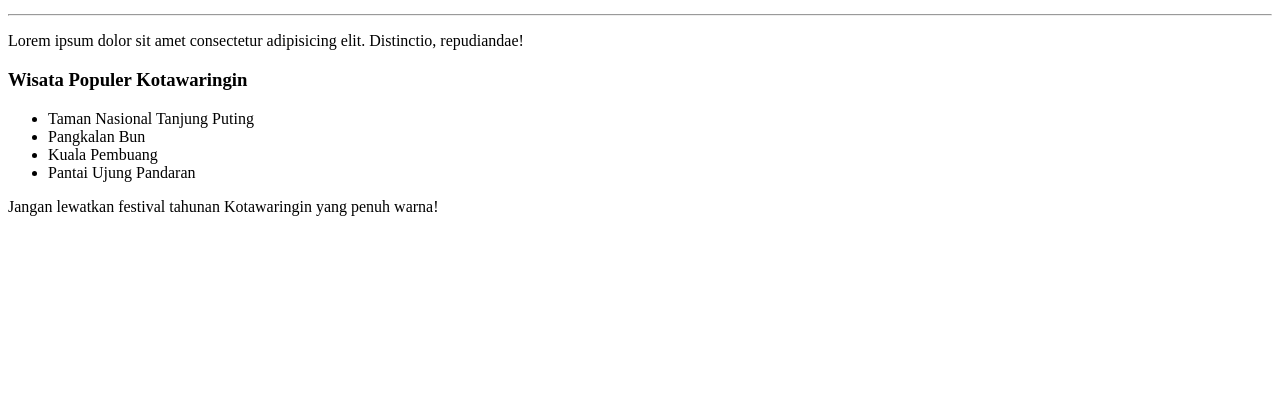
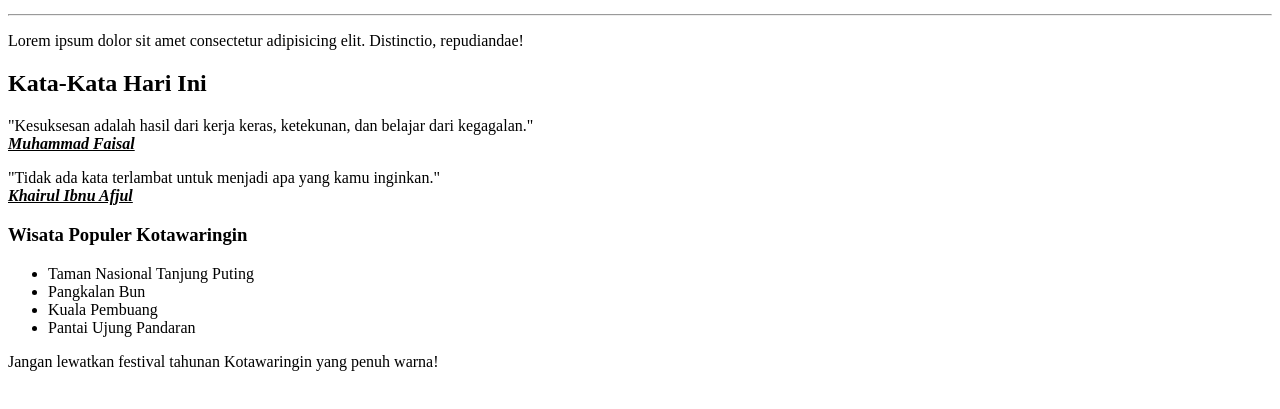
Before and after one commit to AgusKhaer02/web-portal-kota, a plain HTML site: page index.html in a window 1280 px wide. Shown: the part 185-594 px from the top of the page. Drawn offline with Linux system fonts and the light colour scheme.

Commit message:
push dari agus

```diff
--- a/index.html
+++ b/index.html
@@ -1,5 +1,6 @@
 <!DOCTYPE html>
 <html lang="en">
+
 <head>
     <meta charset="UTF-8" />
     <meta name="viewport" content="width=device-width, initial-scale=1.0" />
@@ -15,6 +16,17 @@
 
     <!-- syahdan -->
     <!-- ...... -->
+    <h2>Kata-Kata Hari Ini</h2>
+
+    <p>
+        <span>"Kesuksesan adalah hasil dari kerja keras, ketekunan, dan belajar dari kegagalan."</span>
+        <br>
+        <span><strong><i><u>Muhammad Faisal</u></i></strong></span>
+    </p>
+    <p>
+        <span>"Tidak ada kata terlambat untuk menjadi apa yang kamu inginkan."</span><br>
+        <span><strong><u><i>Khairul Ibnu Afjul</i></u></strong></span>
+    </p>
 
     <!-- faisal -->
     <section>
@@ -40,4 +52,5 @@
         color: white;
     }
 </style>
+
 </html>
```
Lines whose indentation alone changed are shown as unchanged.
